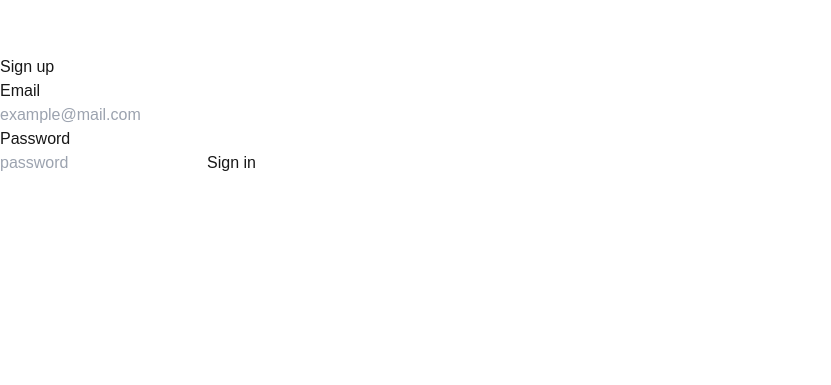
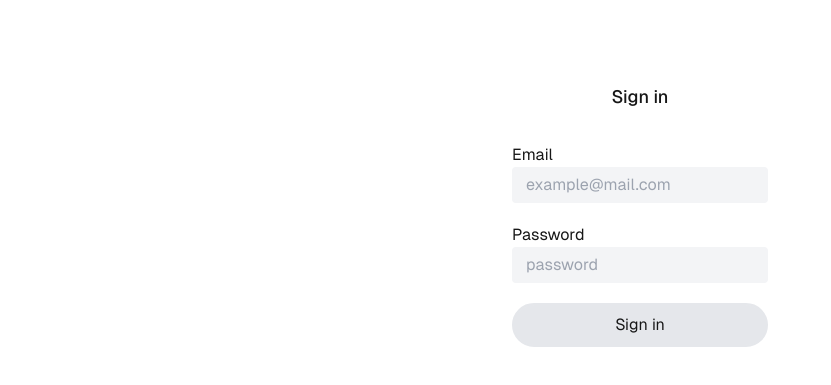
Before and after one commit to rughvi/score-it, a Next.js app: page /signin in a window 1280 px wide. Shown: the part 185-570 px from the top of the page, without its empty margins (0-831 px from the left). Built offline with nearby package versions, Linux system fonts and the light colour scheme; no server answers.

Commit message:
signin page styling

```diff
--- a/src/app/signin/page.tsx
+++ b/src/app/signin/page.tsx
@@ -22,21 +22,26 @@ export default function SignIn() {
         console.log(result)
         return router.push("/admin")
     }
-    return (<div className="wrapper">
-        <div className="form-wrapper">
-            <h1 className="mt-60 mb-30">Sign up</h1>
-            <form onSubmit={handleForm} className="form">
+    return (
+    <div className="grid items-center min-h-screen p-0 pb-5 gap-16 sm:p-20 font-[family-name:var(--font-geist-sans)]">
+        <main className="flex flex-col gap-8 items-center sm:items-center">
+            <div className="text-lg font-medium">
+                Sign in
+            </div>
+            <form onSubmit={handleForm} className="flex flex-col space-y-5">
                 <label htmlFor="email">
                     <p>Email</p>
-                    <input onChange={(e) => setEmail(e.target.value)} required type="email" name="email" id="email" placeholder="example@mail.com" />
+                    <input className="bg-gray-100 appearance-none border-2 border-gray-100 rounded w-full focus:outline-none focus:bg-white focus:border-black py-1 px-3"
+                        onChange={(e) => setEmail(e.target.value)} required type="email" name="email" id="email" placeholder="example@mail.com" />
                 </label>
                 <label htmlFor="password">
                     <p>Password</p>
-                    <input onChange={(e) => setPassword(e.target.value)} required type="password" name="password" id="password" placeholder="password" />
+                    <input className="bg-gray-100 appearance-none border-2 border-gray-100 rounded w-full focus:outline-none focus:bg-white focus:border-black py-1 px-3"
+                        onChange={(e) => setPassword(e.target.value)} required type="password" name="password" id="password" placeholder="password" />
                 </label>
-                <button type="submit">Sign in</button>
+                <button className="rounded-full bg-gray-200 border-solid border-2 p-2 w"
+                    type="submit">Sign in</button>
             </form>
-        </div>
-
+        </main>
     </div>);
 }
```
